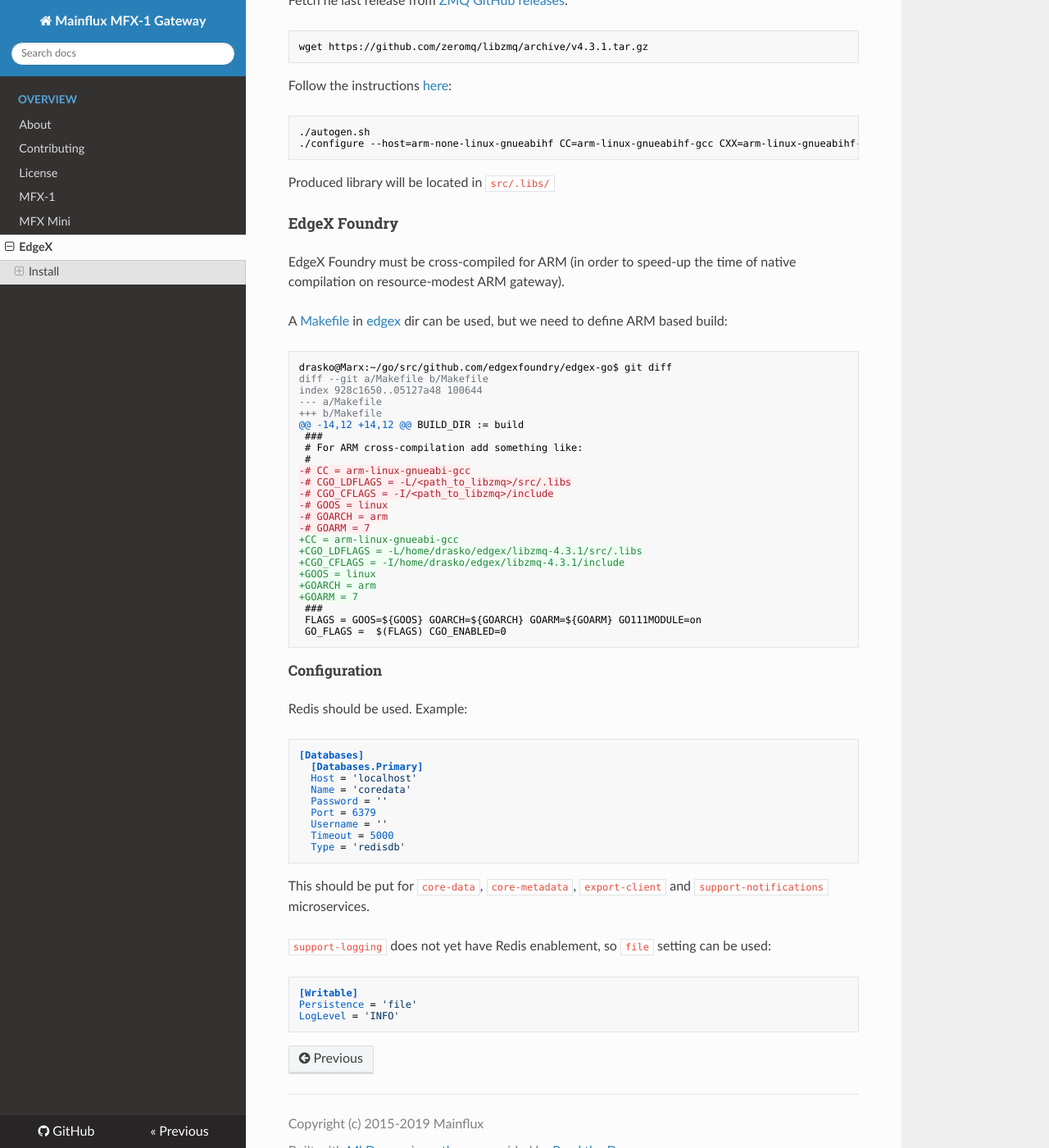
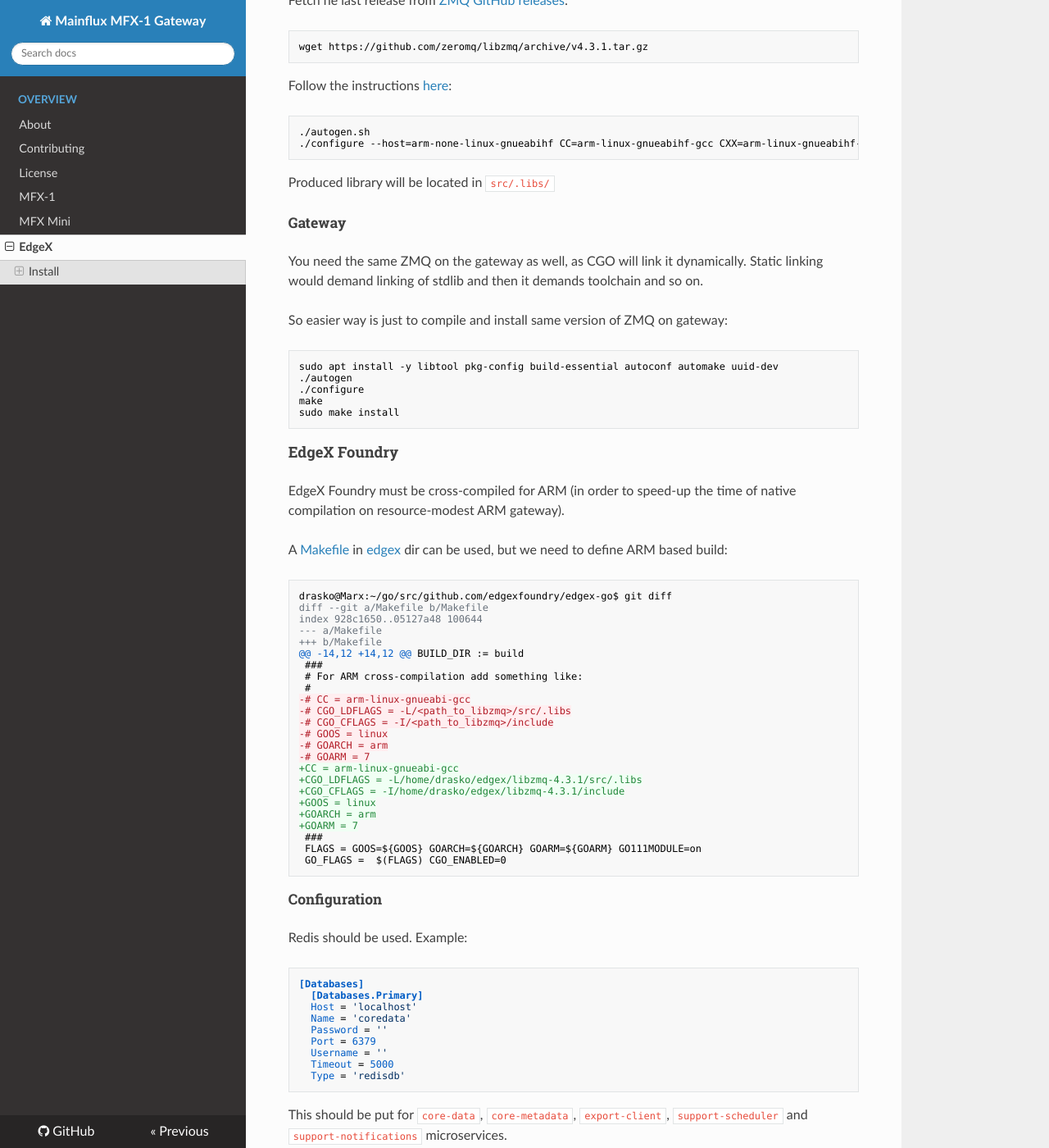
Before and after one commit to mainflux/gateways, an MkDocs documentation site: the page built from docs/edgex.md, in a window 1280 px wide and 1400 px high, scrolled down 831 px. Shown: the whole window at 82% size. Built offline with MkDocs 1.6.1, drawn with Linux system fonts in a browser that asks for light colours; nearby versions of some CDN libraries; old or Windows-style settings are respelled for this version of MkDocs.

Commit message:
Add ZMQ compiling instructions
Signed-off-by: drasko <drasko.draskovic@gmail.com>

````diff
--- a/docs/edgex.md
+++ b/docs/edgex.md
@@ -35,6 +35,22 @@ Follow the instructions [here](http://zeromq.org/build:arm):
 ```
 
 Produced library will be located in `src/.libs/`
+
+##### Gateway
+You need the same ZMQ on the gateway as well, as CGO will link it dynamically.
+Static linking would demand linking of stdlib and then it demands toolchain and so on.
+
+So easier way is just to compile and install same version of ZMQ on gateway:
+
+```
+sudo apt install -y libtool pkg-config build-essential autoconf automake uuid-dev
+./autogen
+./configure
+make
+sudo make install
+```
+
+
 
 #### EdgeX Foundry
 EdgeX Foundry must be cross-compiled for ARM (in order to speed-up the time of native compilation on resource-modest ARM gateway).
@@ -81,7 +97,7 @@ Redis should be used. Example:
   Type = 'redisdb'
 ```
 
-This should be put for `core-data`, `core-metadata`, `export-client` and `support-notifications` microservices.
+This should be put for `core-data`, `core-metadata`, `export-client`, `support-scheduler` and `support-notifications` microservices.
 
 `support-logging` does not yet have Redis enablement, so `file` setting can be used:
 
````
